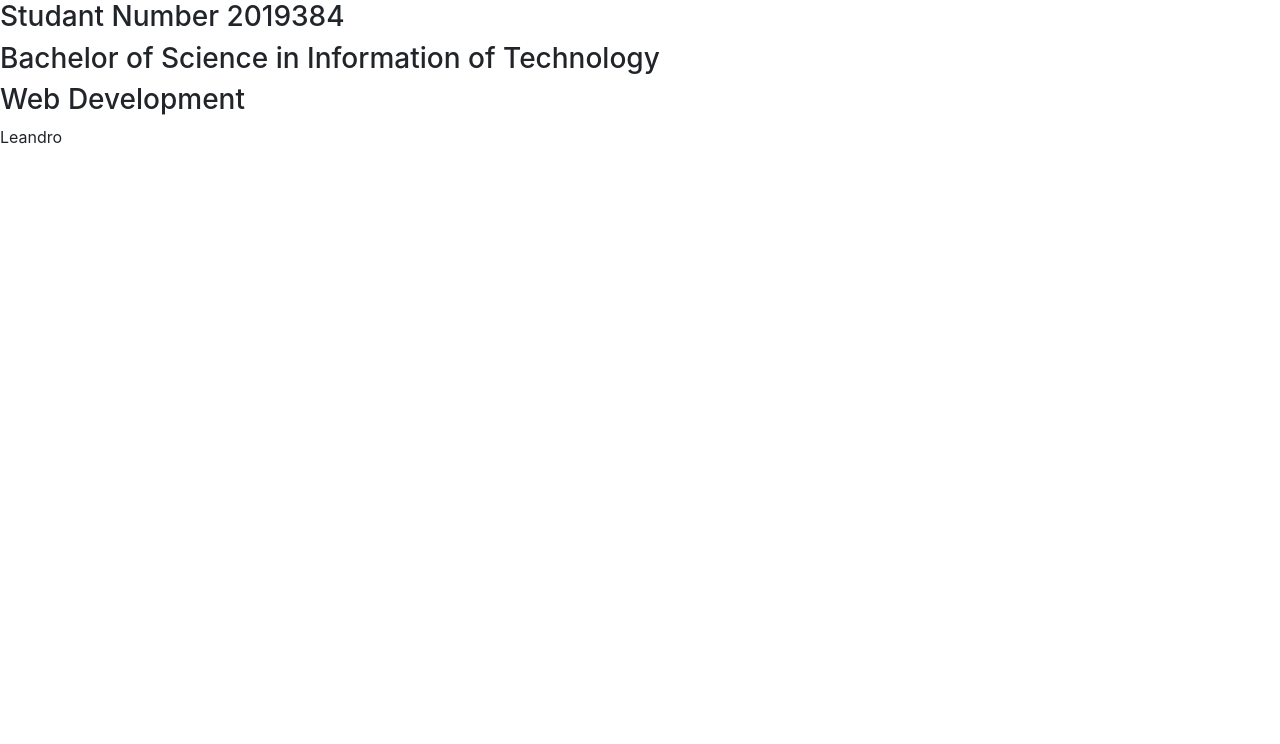
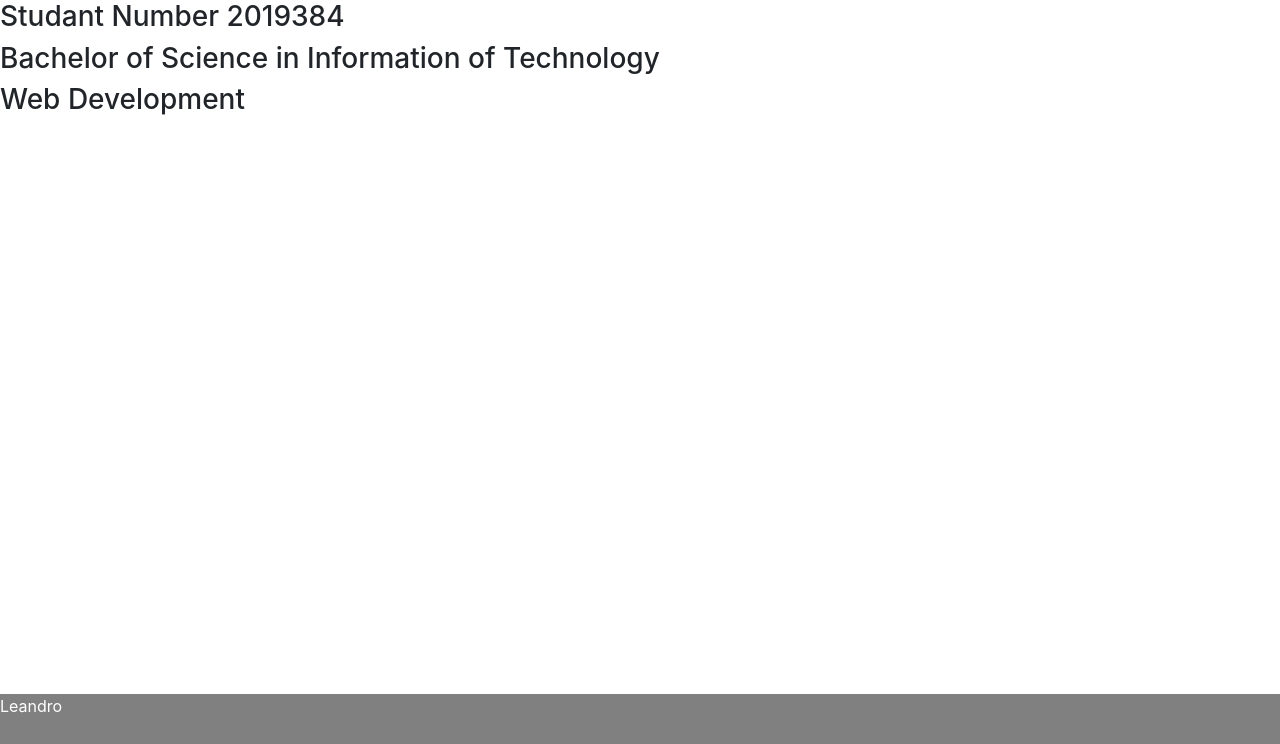
Before and after one commit to Leaandro01/LeandroCAWEB, a PHP site: page /home.php in a window 1280 px wide. Shown: the part 56-800 px from the top of the page. Run offline with PHP 8.4, Linux system fonts and the light colour scheme; some libraries are stand-ins or nearby versions.

Commit message:
H1 and footer were styled

```diff
--- a/style.css
+++ b/style.css
@@ -13,3 +13,15 @@
       font-size: 3.5rem;
     }
   }
+h1{margin-top: 100px;}
+
+  footer{
+      height: 50px;
+      width: 100%;
+      background-color: grey;
+      color: white;
+      position: absolute;
+      bottom: 0;
+      left: 0;
+
+  }
```
